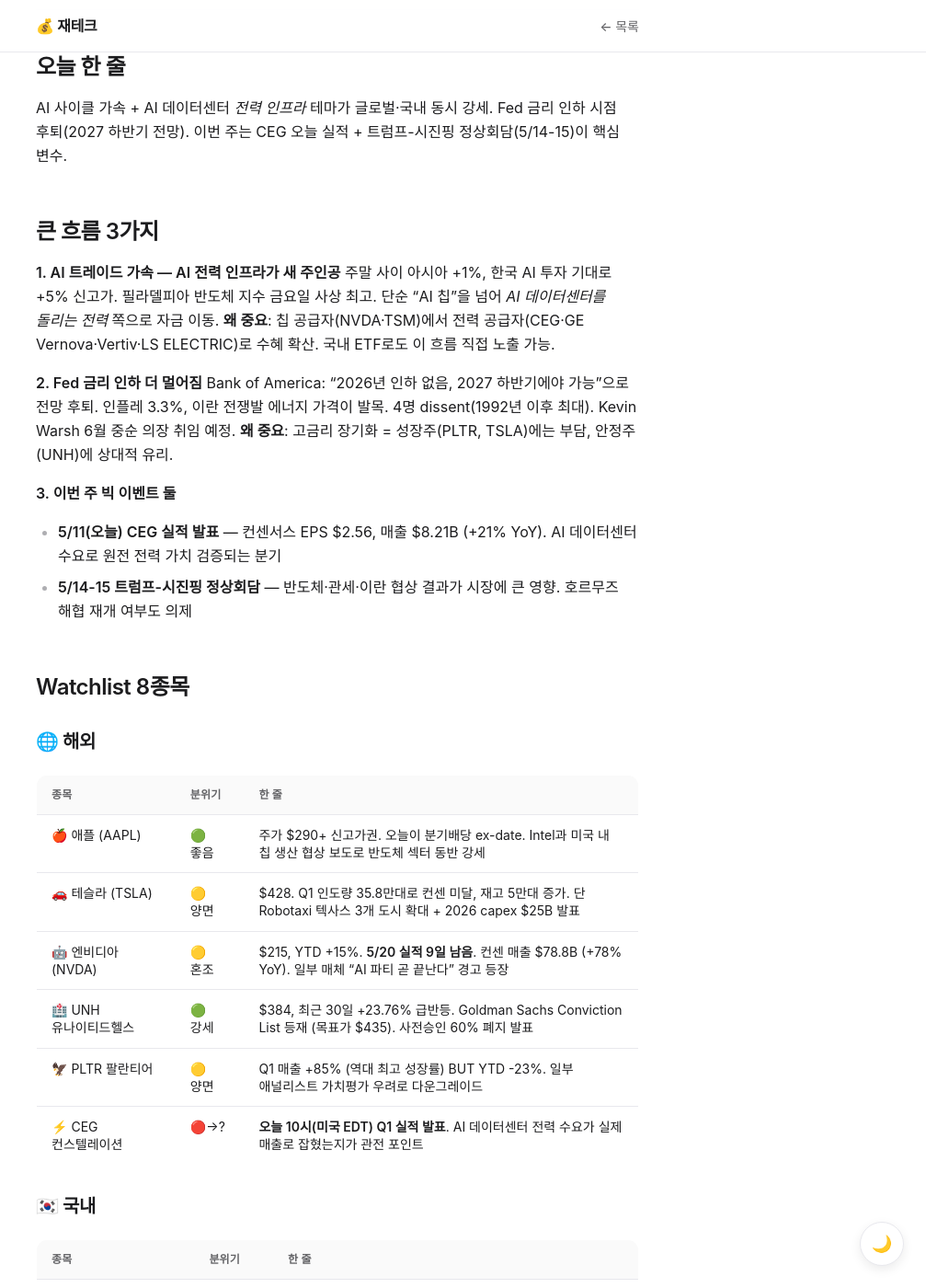
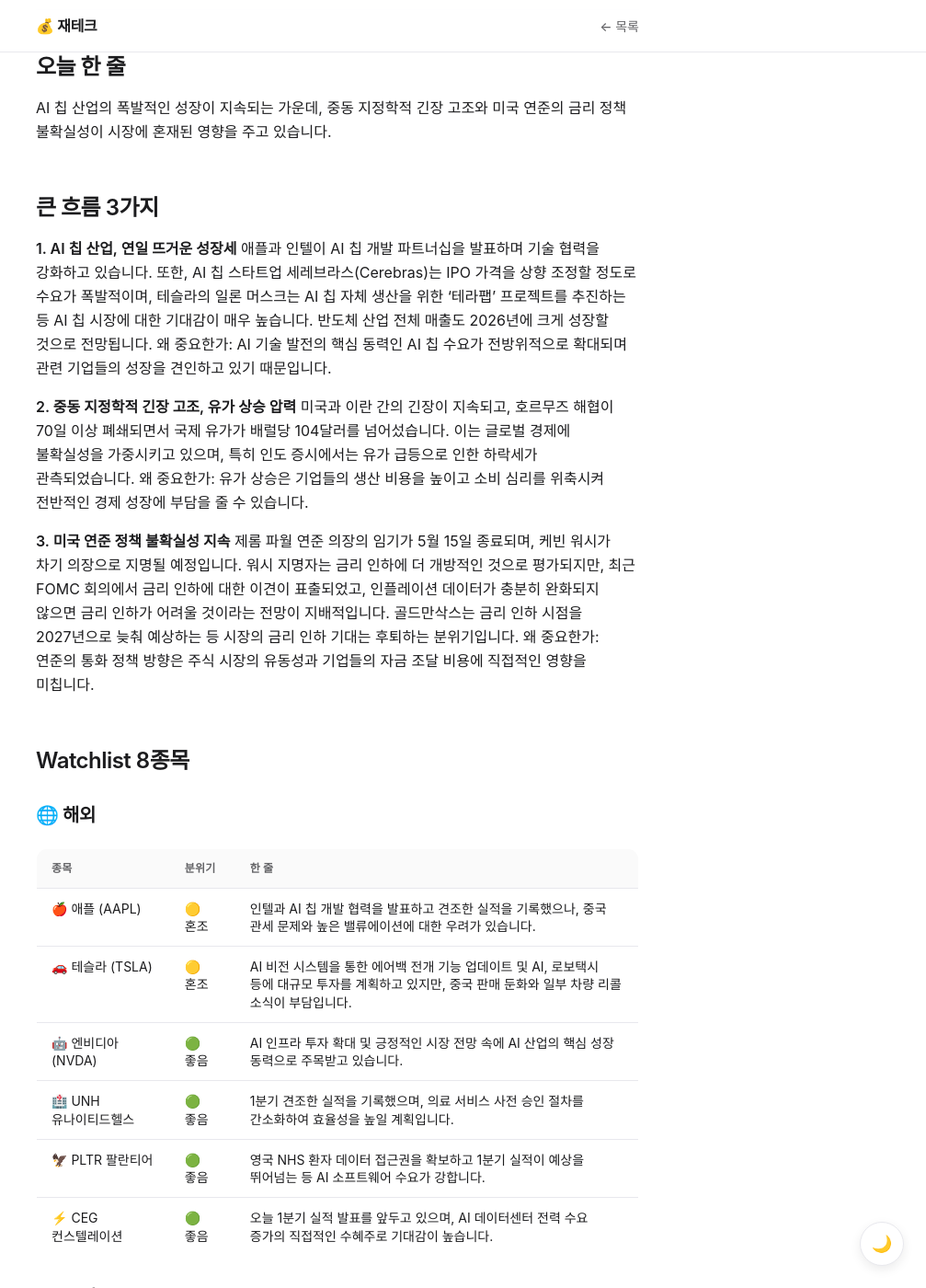
Before and after one commit to jinyeung0618/morning-report, a Jekyll site: the page built from _posts/2026-05-11-morning-report.md, in a window 1280 px wide and 1400 px high, scrolled down 215 px. Shown: the whole window at 92% size, without its empty margins (273-1280 px from the left). Built offline with Jekyll 4.4.1, drawn with Linux system fonts in a browser that asks for light colours; some of the changed text lies outside the part shown.

Commit message:
Morning report 2026-05-11

```diff
--- a/_posts/2026-05-11-morning-report.md
+++ b/_posts/2026-05-11-morning-report.md
@@ -5,19 +5,18 @@ date: 2026-05-11 10:03:00 +0900
 ---
 
 ## 오늘 한 줄
-AI 사이클 가속 + AI 데이터센터 *전력 인프라* 테마가 글로벌·국내 동시 강세. Fed 금리 인하 시점 후퇴(2027 하반기 전망). 이번 주는 CEG 오늘 실적 + 트럼프-시진핑 정상회담(5/14-15)이 핵심 변수.
+AI 칩 산업의 폭발적인 성장이 지속되는 가운데, 중동 지정학적 긴장 고조와 미국 연준의 금리 정책 불확실성이 시장에 혼재된 영향을 주고 있습니다.
 
 ## 큰 흐름 3가지
 
-**1. AI 트레이드 가속 — AI 전력 인프라가 새 주인공**
-주말 사이 아시아 +1%, 한국 AI 투자 기대로 +5% 신고가. 필라델피아 반도체 지수 금요일 사상 최고. 단순 "AI 칩"을 넘어 *AI 데이터센터를 돌리는 전력* 쪽으로 자금 이동. **왜 중요**: 칩 공급자(NVDA·TSM)에서 전력 공급자(CEG·GE Vernova·Vertiv·LS ELECTRIC)로 수혜 확산. 국내 ETF로도 이 흐름 직접 노출 가능.
+**1. AI 칩 산업, 연일 뜨거운 성장세**
+애플과 인텔이 AI 칩 개발 파트너십을 발표하며 기술 협력을 강화하고 있습니다. 또한, AI 칩 스타트업 세레브라스(Cerebras)는 IPO 가격을 상향 조정할 정도로 수요가 폭발적이며, 테슬라의 일론 머스크는 AI 칩 자체 생산을 위한 '테라팹' 프로젝트를 추진하는 등 AI 칩 시장에 대한 기대감이 매우 높습니다. 반도체 산업 전체 매출도 2026년에 크게 성장할 것으로 전망됩니다. 왜 중요한가: AI 기술 발전의 핵심 동력인 AI 칩 수요가 전방위적으로 확대되며 관련 기업들의 성장을 견인하고 있기 때문입니다.
 
-**2. Fed 금리 인하 더 멀어짐**
-Bank of America: "2026년 인하 없음, 2027 하반기에야 가능"으로 전망 후퇴. 인플레 3.3%, 이란 전쟁발 에너지 가격이 발목. 4명 dissent(1992년 이후 최대). Kevin Warsh 6월 중순 의장 취임 예정. **왜 중요**: 고금리 장기화 = 성장주(PLTR, TSLA)에는 부담, 안정주(UNH)에 상대적 유리.
+**2. 중동 지정학적 긴장 고조, 유가 상승 압력**
+미국과 이란 간의 긴장이 지속되고, 호르무즈 해협이 70일 이상 폐쇄되면서 국제 유가가 배럴당 104달러를 넘어섰습니다. 이는 글로벌 경제에 불확실성을 가중시키고 있으며, 특히 인도 증시에서는 유가 급등으로 인한 하락세가 관측되었습니다. 왜 중요한가: 유가 상승은 기업들의 생산 비용을 높이고 소비 심리를 위축시켜 전반적인 경제 성장에 부담을 줄 수 있습니다.
 
-**3. 이번 주 빅 이벤트 둘**
-- **5/11(오늘) CEG 실적 발표** — 컨센서스 EPS $2.56, 매출 $8.21B (+21% YoY). AI 데이터센터 수요로 원전 전력 가치 검증되는 분기
-- **5/14-15 트럼프-시진핑 정상회담** — 반도체·관세·이란 협상 결과가 시장에 큰 영향. 호르무즈 해협 재개 여부도 의제
+**3. 미국 연준 정책 불확실성 지속**
+제롬 파월 연준 의장의 임기가 5월 15일 종료되며, 케빈 워시가 차기 의장으로 지명될 예정입니다. 워시 지명자는 금리 인하에 더 개방적인 것으로 평가되지만, 최근 FOMC 회의에서 금리 인하에 대한 이견이 표출되었고, 인플레이션 데이터가 충분히 완화되지 않으면 금리 인하가 어려울 것이라는 전망이 지배적입니다. 골드만삭스는 금리 인하 시점을 2027년으로 늦춰 예상하는 등 시장의 금리 인하 기대는 후퇴하는 분위기입니다. 왜 중요한가: 연준의 통화 정책 방향은 주식 시장의 유동성과 기업들의 자금 조달 비용에 직접적인 영향을 미칩니다.
 
 ## Watchlist 8종목
 
@@ -25,21 +24,21 @@ Bank of America: "2026년 인하 없음, 2027 하반기에야 가능"으로 전
 
 | 종목 | 분위기 | 한 줄 |
 |---|---|---|
-| 🍎 애플 (AAPL) | 🟢 좋음 | 주가 $290+ 신고가권. 오늘이 분기배당 ex-date. Intel과 미국 내 칩 생산 협상 보도로 반도체 섹터 동반 강세 |
-| 🚗 테슬라 (TSLA) | 🟡 양면 | $428. Q1 인도량 35.8만대로 컨센 미달, 재고 5만대 증가. 단 Robotaxi 텍사스 3개 도시 확대 + 2026 capex $25B 발표 |
-| 🤖 엔비디아 (NVDA) | 🟡 혼조 | $215, YTD +15%. **5/20 실적 9일 남음**. 컨센 매출 $78.8B (+78% YoY). 일부 매체 "AI 파티 곧 끝난다" 경고 등장 |
-| 🏥 UNH 유나이티드헬스 | 🟢 강세 | $384, 최근 30일 +23.76% 급반등. Goldman Sachs Conviction List 등재 (목표가 $435). 사전승인 60% 폐지 발표 |
-| 🦅 PLTR 팔란티어 | 🟡 양면 | Q1 매출 +85% (역대 최고 성장률) BUT YTD -23%. 일부 애널리스트 가치평가 우려로 다운그레이드 |
-| ⚡ CEG 컨스텔레이션 | 🔴→? | **오늘 10시(미국 EDT) Q1 실적 발표**. AI 데이터센터 전력 수요가 실제 매출로 잡혔는지가 관전 포인트 |
+| 🍎 애플 (AAPL) | 🟡 혼조 | 인텔과 AI 칩 개발 협력을 발표하고 견조한 실적을 기록했으나, 중국 관세 문제와 높은 밸류에이션에 대한 우려가 있습니다. |
+| 🚗 테슬라 (TSLA) | 🟡 혼조 | AI 비전 시스템을 통한 에어백 전개 기능 업데이트 및 AI, 로보택시 등에 대규모 투자를 계획하고 있지만, 중국 판매 둔화와 일부 차량 리콜 소식이 부담입니다. |
+| 🤖 엔비디아 (NVDA) | 🟢 좋음 | AI 인프라 투자 확대 및 긍정적인 시장 전망 속에 AI 산업의 핵심 성장 동력으로 주목받고 있습니다. |
+| 🏥 UNH 유나이티드헬스 | 🟢 좋음 | 1분기 견조한 실적을 기록했으며, 의료 서비스 사전 승인 절차를 간소화하여 효율성을 높일 계획입니다. |
+| 🦅 PLTR 팔란티어 | 🟢 좋음 | 영국 NHS 환자 데이터 접근권을 확보하고 1분기 실적이 예상을 뛰어넘는 등 AI 소프트웨어 수요가 강합니다. |
+| ⚡ CEG 컨스텔레이션 | 🟢 좋음 | 오늘 1분기 실적 발표를 앞두고 있으며, AI 데이터센터 전력 수요 증가의 직접적인 수혜주로 기대감이 높습니다. |
 
 ### 🇰🇷 국내
 
 | 종목 | 분위기 | 한 줄 |
 |---|---|---|
-| 🔌 487230 미국AI전력인프라 | 🟢 강세 | 1월 종가 ₩18,120. 52주 저점 ₩8,675 → 고점 ₩20,960. 신고가권 부근. GE Vernova·Vertiv 비중 큼 |
-| ⚙️ 487240 AI전력핵심설비 | 🟢 매우 강세 | 5/7 종가 ₩61,575, 시총 4.4조원. **52주 +498% 폭등**. LS ELECTRIC·효성중공업 등 국내 AI 데이터센터 발주 수혜 |
+| 🔌 487230 미국AI전력인프라 | 🟢 좋음 | GE Vernova의 전력 주문 급증 및 Vertiv의 AI 데이터센터 관련 수주 잔고 증가로 미국 AI 전력 인프라 시장의 성장이 기대됩니다. |
+| ⚙️ 487240 AI전력핵심설비 | 🟢 좋음 | LS ELECTRIC의 북미 데이터센터 전력 솔루션 수주 및 효성중공업의 HVDC 기술력 강화로 국내 AI 전력 설비 시장 성장이 기대됩니다. |
 
 ## 오늘 알아야 할 것
-- **CEG 오늘 실적** — 미국 AI 전력 테마 단기 분수령. 결과에 따라 487230·487240 분위기도 동반 영향
-- **NVDA 5/20** — 9일 남음. 이번 주 후반부터 옵션 변동성 커질 가능성
-- **5/14-15 정상회담** — 이번 주 시장 변동성의 가장 큰 단일 변수
+- **미국 4월 소비자물가지수(CPI) 발표 (5월 12일):** 예상치를 상회할 경우 연준의 금리 인하 기대감이 더욱 약화될 수 있습니다.
+- **중동 정세 변화:** 미국-이란 간 긴장 고조는 유가 변동성을 키우고 글로벌 시장에 영향을 미칠 수 있으므로 예의주시해야 합니다.
+---
```
